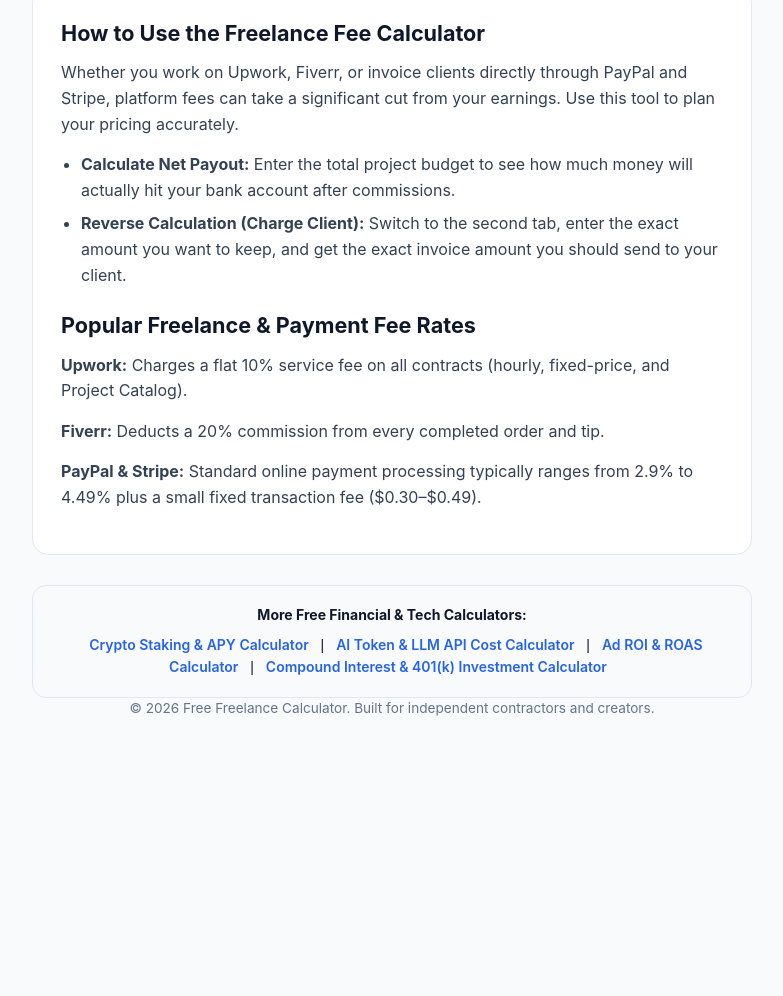
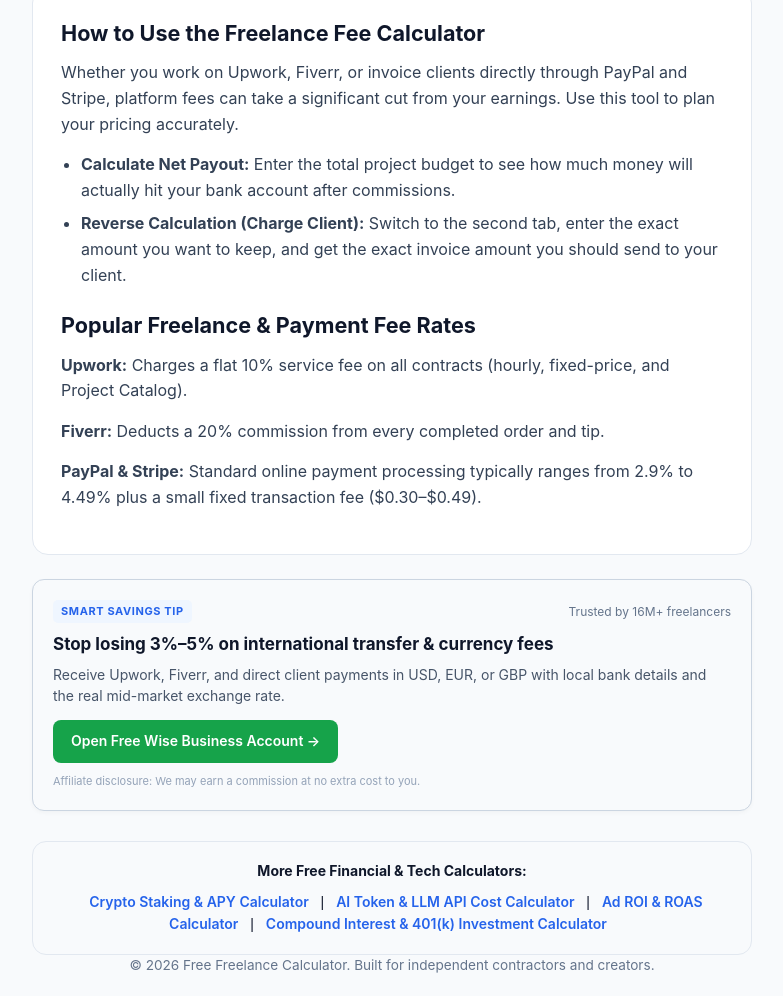
Before and after one commit to valeryivch-maker/freelance-fee-calculator, a plain HTML site: page index.html in a window 1280 px wide. Shown: the part 770-1766 px from the top of the page, without its empty margins (248-1031 px from the left). Before the commit the page ends 1510 px from the top, so only its background shows below. Drawn offline with Linux system fonts and the light colour scheme.

Commit message:
нативные HTML-блоки

```diff
--- a/index.html
+++ b/index.html
@@ -130,6 +130,26 @@
         <p><strong>PayPal & Stripe:</strong> Standard online payment processing typically ranges from 2.9% to 4.49% plus a small fixed transaction fee ($0.30–$0.49).</p>
     </section>
 
+    <!-- NATIVE CPA BLOCK: FREELANCE FEE -->
+<div style="margin:24px 0; padding:20px; border-radius:12px; background:#f8fafc; border:1px solid #cbd5e1; color:#0f172a; font-family:inherit; box-shadow:0 2px 4px rgba(0,0,0,0.03);">
+  <div style="display:flex; align-items:center; justify-content:space-between; margin-bottom:8px;">
+    <span style="font-size:11px; font-weight:700; text-transform:uppercase; letter-spacing:0.6px; color:#2563eb; background:#eff6ff; padding:3px 8px; border-radius:5px;">Smart Savings Tip</span>
+    <span style="font-size:12px; color:#64748b;">Trusted by 16M+ freelancers</span>
+  </div>
+  <div style="font-size:17px; font-weight:700; margin-bottom:6px; color:#0f172a;">
+    Stop losing 3%–5% on international transfer &amp; currency fees
+  </div>
+  <p style="font-size:14px; line-height:1.5; color:#475569; margin:0 0 14px 0;">
+    Receive Upwork, Fiverr, and direct client payments in USD, EUR, or GBP with local bank details and the real mid-market exchange rate.
+  </p>
+  <a href="#WISE_LINK" target="_blank" rel="nofollow sponsored noopener" style="display:inline-block; background:#16a34a; color:#ffffff; text-decoration:none; font-weight:600; font-size:14px; padding:10px 18px; border-radius:8px;">
+    Open Free Wise Business Account →
+  </a>
+  <div style="font-size:11px; color:#94a3b8; margin-top:10px;">
+    Affiliate disclosure: We may earn a commission at no extra cost to you.
+  </div>
+</div>
+
     <footer>
         <div style="margin-top:28px;padding:18px;border-radius:14px;border:1px solid #e2e8f0;background:#f8fafc;text-align:center;font-family:sans-serif;font-size:14px;color:#0f172a;">
   <strong style="display:block;margin-bottom:8px;">More Free Financial & Tech Calculators:</strong>
```
